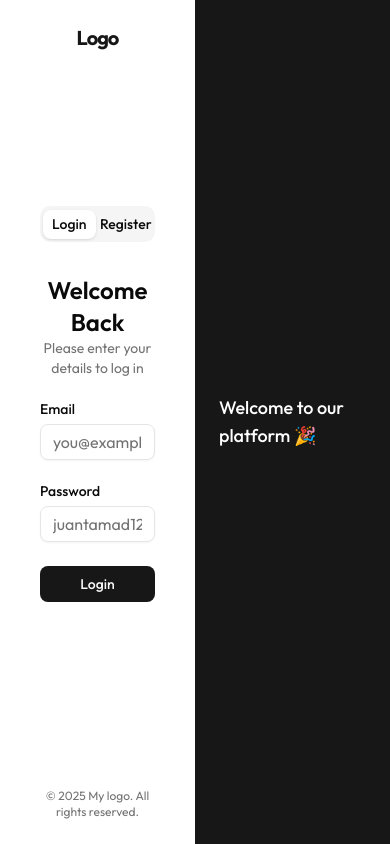
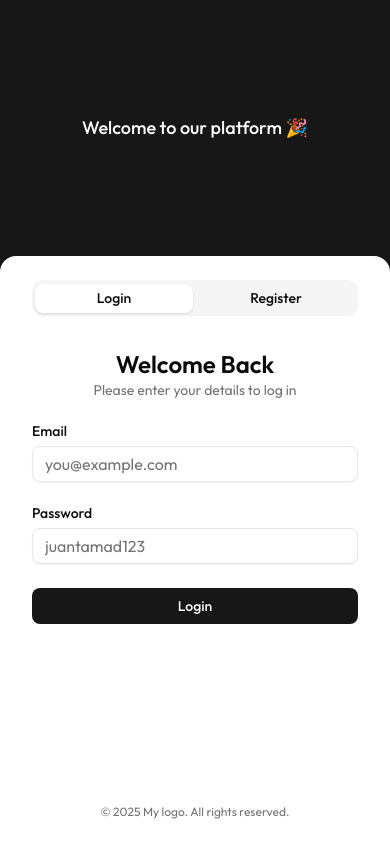
Before and after one commit to fersonull/3rd-final-exam, a React (Vite) app in the folder frontend/: page /auth in a window 390 px wide. Built offline with nearby package versions, Linux system fonts and the light colour scheme; a web font is replaced by a local one.

Commit message:
[ ONGOINH ] Auth implementation

```diff
--- a/frontend/src/components/forms/login-form.jsx
+++ b/frontend/src/components/forms/login-form.jsx
@@ -1,8 +1,30 @@
-import { Label } from "../ui/label";
-import { Button } from "../ui/button";
-import { Input } from "../ui/input";
+import { Label } from "@/components/ui/label";
+import { Button } from "@/components/ui/button";
+import { Input } from "@/components/ui/input";
+import { useFetch } from "@/hooks/useFetch";
+import { useFormData } from "@/hooks/useFormData";
+import DotLoading from "../loadings/dot-loading";
 
 export default function LoginForm() {
+  const { values, handleChange, getFormData } = useFormData({
+    email: "",
+    password: "",
+  });
+
+  const {
+    error,
+    loading,
+    refetch: login,
+  } = useFetch("http://localhost:2234/login", { method: "POST" }, false);
+
+  const handleSubmit = (e) => {
+    e.preventDefault();
+
+    const formData = getFormData();
+
+    login({ body: formData });
+  };
+
   return (
     <>
       <div className="text-center mb-6">
@@ -12,17 +34,41 @@ export default function LoginForm() {
         </p>
       </div>
 
-      <form className="flex flex-col gap-6">
-        <div className="flex flex-col gap-2">
-          <Label htmlFor="email">Email</Label>
-          <Input id="email" type="email" placeholder="you@example.com" />
+      <form onSubmit={handleSubmit} className="flex flex-col gap-6">
+        <div className="flex flex-col">
+          <Label htmlFor="email" className="mb-2">
+            Email
+          </Label>
+          <Input
+            id="email"
+            name="email"
+            type="text"
+            values={values.email}
+            onChange={handleChange}
+            placeholder="you@example.com"
+          />
+          {error?.email && (
+            <span className="text-red-500 text-sm mt-1">{error?.email}</span>
+          )}
         </div>
-        <div className="flex flex-col gap-2">
-          <Label htmlFor="password">Password</Label>
-          <Input id="password" type="password" placeholder="juantamad123" />
+        <div className="flex flex-col">
+          <Label htmlFor="password" className="mb-2">
+            Password
+          </Label>
+          <Input
+            id="password"
+            name="password"
+            type="password"
+            values={values.password}
+            onChange={handleChange}
+            placeholder="juantamad123"
+          />
+          {error?.password && (
+            <span className="text-red-500 text-sm mt-1">{error?.password}</span>
+          )}
         </div>
-        <Button type="submit" className="w-full">
-          Login
+        <Button type="submit" className="w-full" disabled={loading}>
+          {loading ? <DotLoading /> : "Login"}
         </Button>
       </form>
     </>
--- /dev/null
+++ b/frontend/src/components/loadings/dot-loading.jsx
@@ -0,0 +1,17 @@
+import clsx from "clsx";
+
+export default function DotLoading({ size = 2 }) {
+  return (
+    <div className="flex gap-1 items-center">
+      <div
+        className={`w-${size} h-${size} rounded-full animate-pulse bg-accent`}
+      ></div>
+      <div
+        className={`w-${size} h-${size} rounded-full animate-pulse bg-accent`}
+      ></div>
+      <div
+        className={`w-${size} h-${size} rounded-full animate-pulse bg-accent`}
+      ></div>
+    </div>
+  );
+}
--- /dev/null
+++ b/frontend/src/hooks/useFetch.js
@@ -0,0 +1,53 @@
+import { useState, useEffect, useCallback } from "react";
+
+export function useFetch(url, options = {}, immediate = true) {
+  const [data, setData] = useState(null);
+  const [error, setError] = useState(null);
+  const [loading, setLoading] = useState(false);
+
+  const fetchData = useCallback(
+    async (overrideOptions = {}) => {
+      setLoading(true);
+      setError(null);
+
+      try {
+        const isFormData = overrideOptions.body instanceof FormData;
+
+        const response = await fetch(url, {
+          credentials: "include",
+          ...options,
+          ...overrideOptions,
+          headers: {
+            ...options.headers,
+            ...overrideOptions.headers,
+            ...(isFormData ? {} : { "Content-Type": "application/json" }),
+          },
+        });
+
+        const result = await response.json();
+
+        if (!response.ok && result.errors) {
+          setError(result.errors);
+          throw new Error(`Error: ${response.status} ${response.statusText}`);
+        }
+
+        setData(result);
+
+        return result;
+      } catch (err) {
+        return null;
+      } finally {
+        setLoading(false);
+      }
+    },
+    [url, options]
+  );
+
+  useEffect(() => {
+    if (immediate) {
+      fetchData();
+    }
+  }, [fetchData, immediate]);
+
+  return { data, error, loading, refetch: fetchData };
+}
--- /dev/null
+++ b/frontend/src/hooks/useFormData.js
@@ -0,0 +1,42 @@
+import { useState } from "react";
+
+export function useFormData(initialValues = {}) {
+  const [values, setValues] = useState(initialValues);
+
+  // For handling text/number inputs
+  const handleChange = (e) => {
+    const { name, value } = e.target;
+    setValues((prev) => ({ ...prev, [name]: value }));
+  };
+
+  // For handling file inputs
+  const handleFileChange = (e) => {
+    const { name, files } = e.target;
+    setValues((prev) => ({ ...prev, [name]: files.length > 1 ? files : files[0] }));
+  };
+
+  // Convert to FormData object
+  const getFormData = () => {
+    const formData = new FormData();
+    for (const key in values) {
+      if (Array.isArray(values[key])) {
+        values[key].forEach((file) => formData.append(`${key}[]`, file));
+      } else {
+        formData.append(key, values[key]);
+      }
+    }
+    return formData;
+  };
+
+  // Reset form
+  const reset = () => setValues(initialValues);
+
+  return {
+    values,
+    handleChange,
+    handleFileChange,
+    getFormData,
+    reset,
+    setValues, // expose in case you need manual set
+  };
+}
--- a/frontend/src/pages/auth/auth-page.jsx
+++ b/frontend/src/pages/auth/auth-page.jsx
@@ -4,9 +4,9 @@ import LoginForm from "@/components/forms/login-form";
 
 export default function AuthPage() {
   return (
-    <div className="flex-1 grid grid-cols-2">
-      <div className="flex flex-col items-center justify-between h-full px-10 py-6 rounded-t-2xl">
-        <a className="logo text-xl font-bold">Logo</a>
+    <div className="flex-1 grid grid-cols-1 md:grid-cols-2 bg-accent-foreground">
+      <div className="flex flex-col items-center justify-between h-full md:px-10 px-8 py-6 rounded-t-2xl md:rounded-none bg-background order-1 md:order-0">
+        <a className="logo text-xl font-bold hidden md:block">Logo</a>
 
         <Tabs defaultValue="login" className="w-full max-w-md">
           <TabsList className="w-full grid grid-cols-2 gap-1 mb-6">
```
